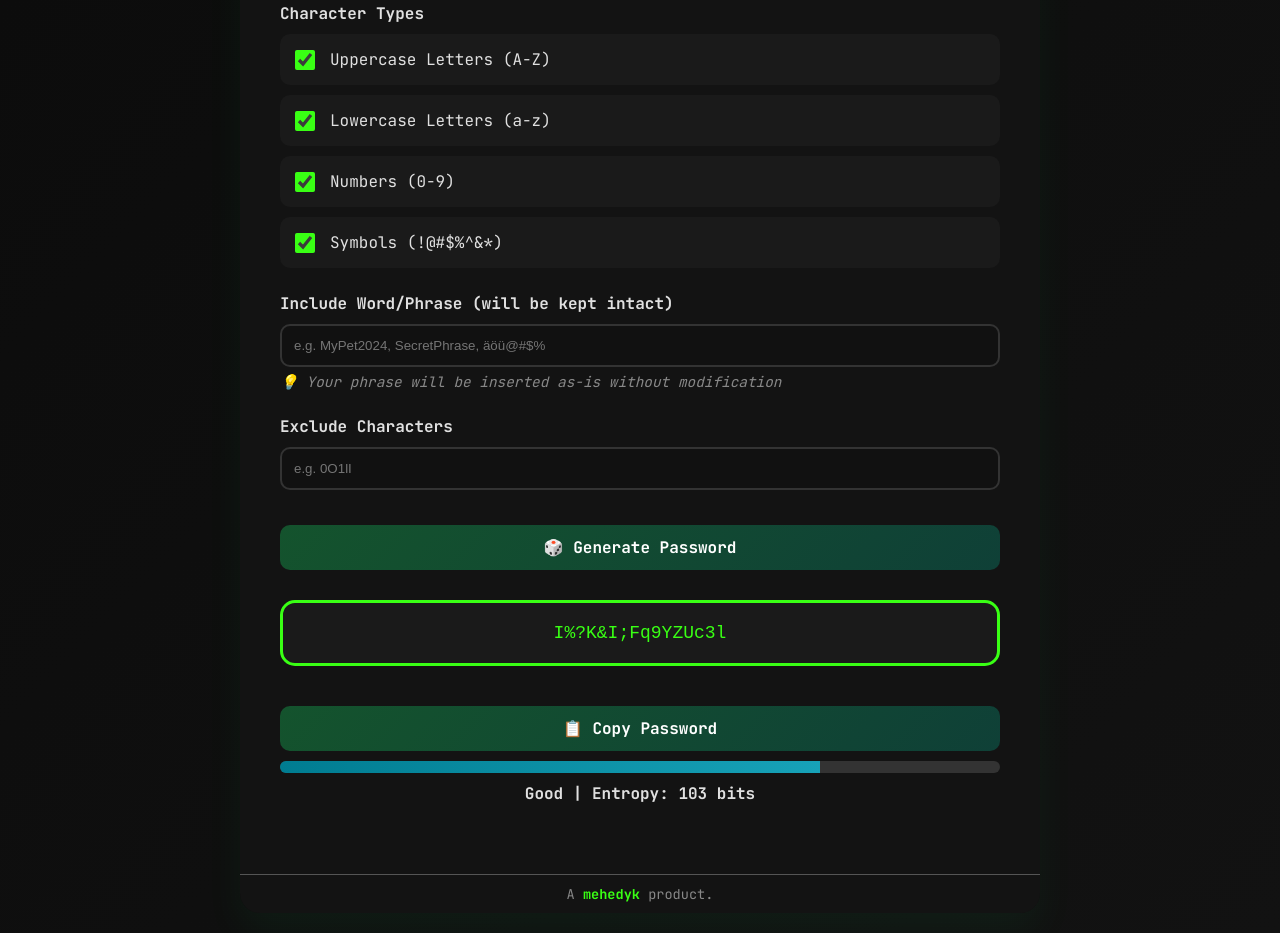
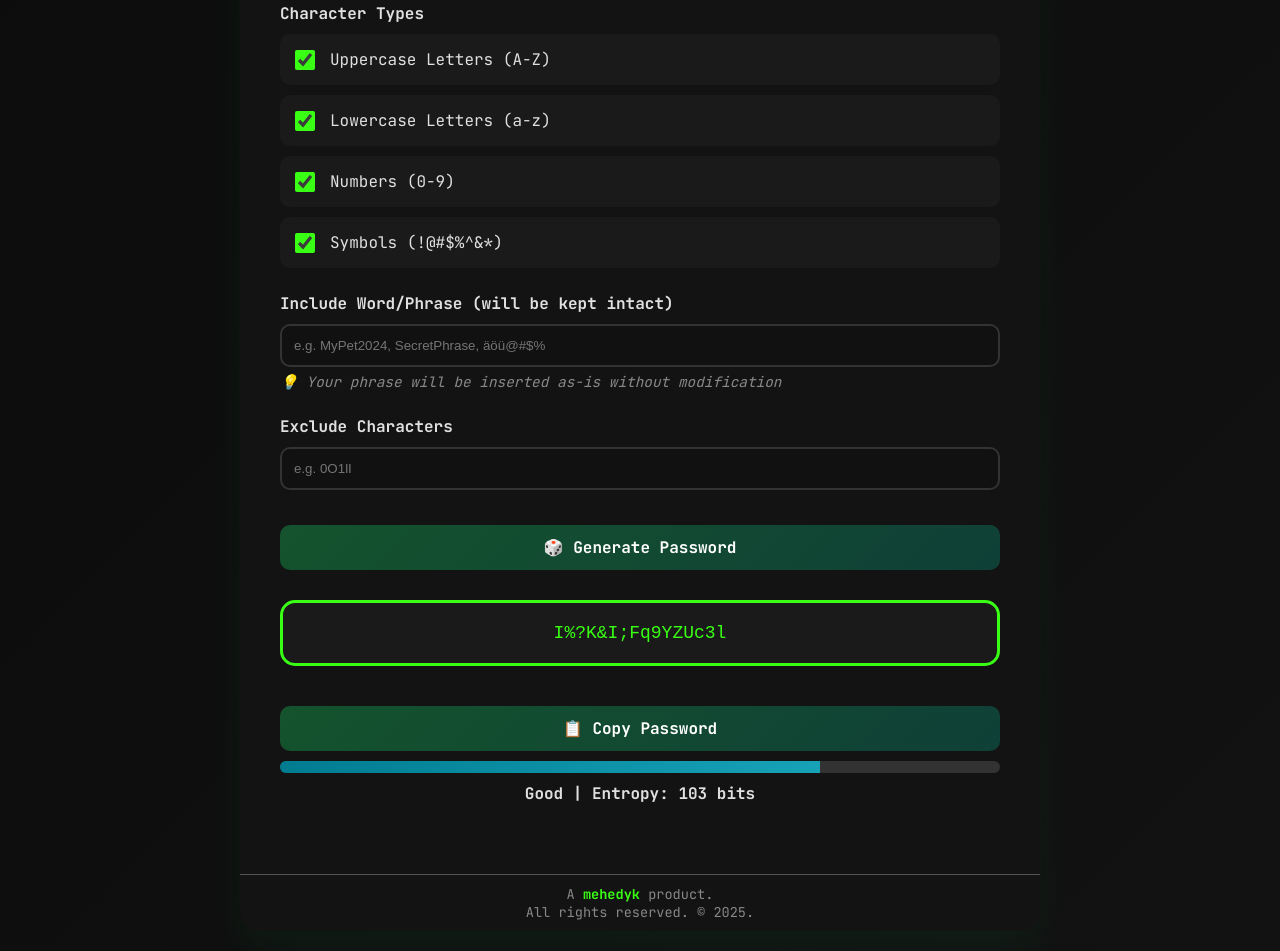
Before and after one commit to mehedyk/Fard, a plain HTML site: page index.html in a window 1280 px wide. Shown: the part 372-1323 px from the top of the page. Drawn offline with Linux system fonts and the light colour scheme.

Commit message:
Edited Footer

```diff
--- a/index.html
+++ b/index.html
@@ -484,7 +484,12 @@
       <div class="strength-feedback" id="strengthFeedback"></div>
     </div>
     <div class="footer-credit">
-      A <a href="https://github.com/mehedyk" target="_blank" rel="noopener noreferrer">mehedyk</a> product.
+      A <a href="https://github.com/mehedyk" target="_blank" rel="noopener noreferrer">mehedyk</a> product.<br>
+      All rights reserved.
+      &copy; <span id="currentYear"></span>.
+      <script>
+        document.getElementById('currentYear').textContent = new Date().getFullYear();
+      </script>
     </div>
   </div>
 
```
